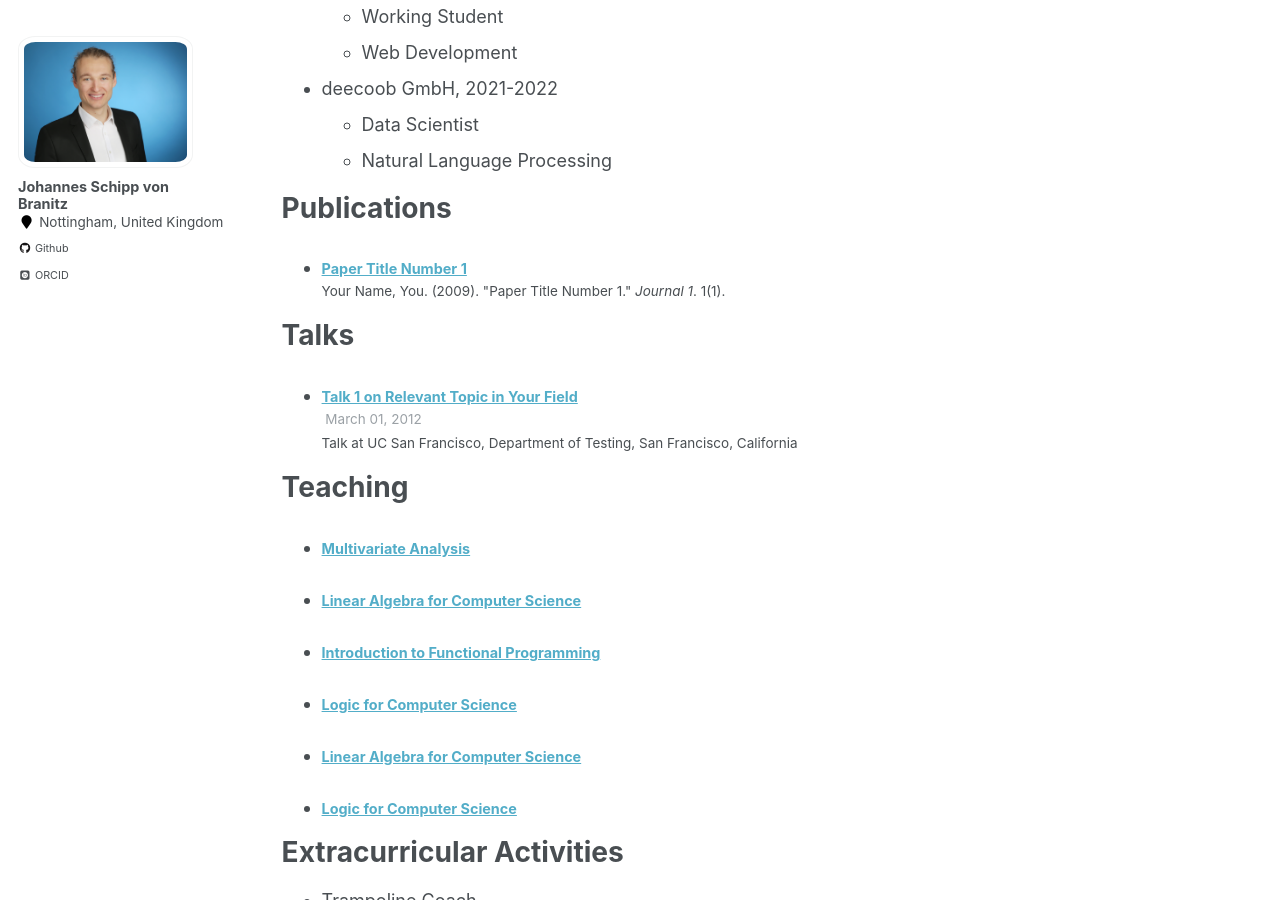
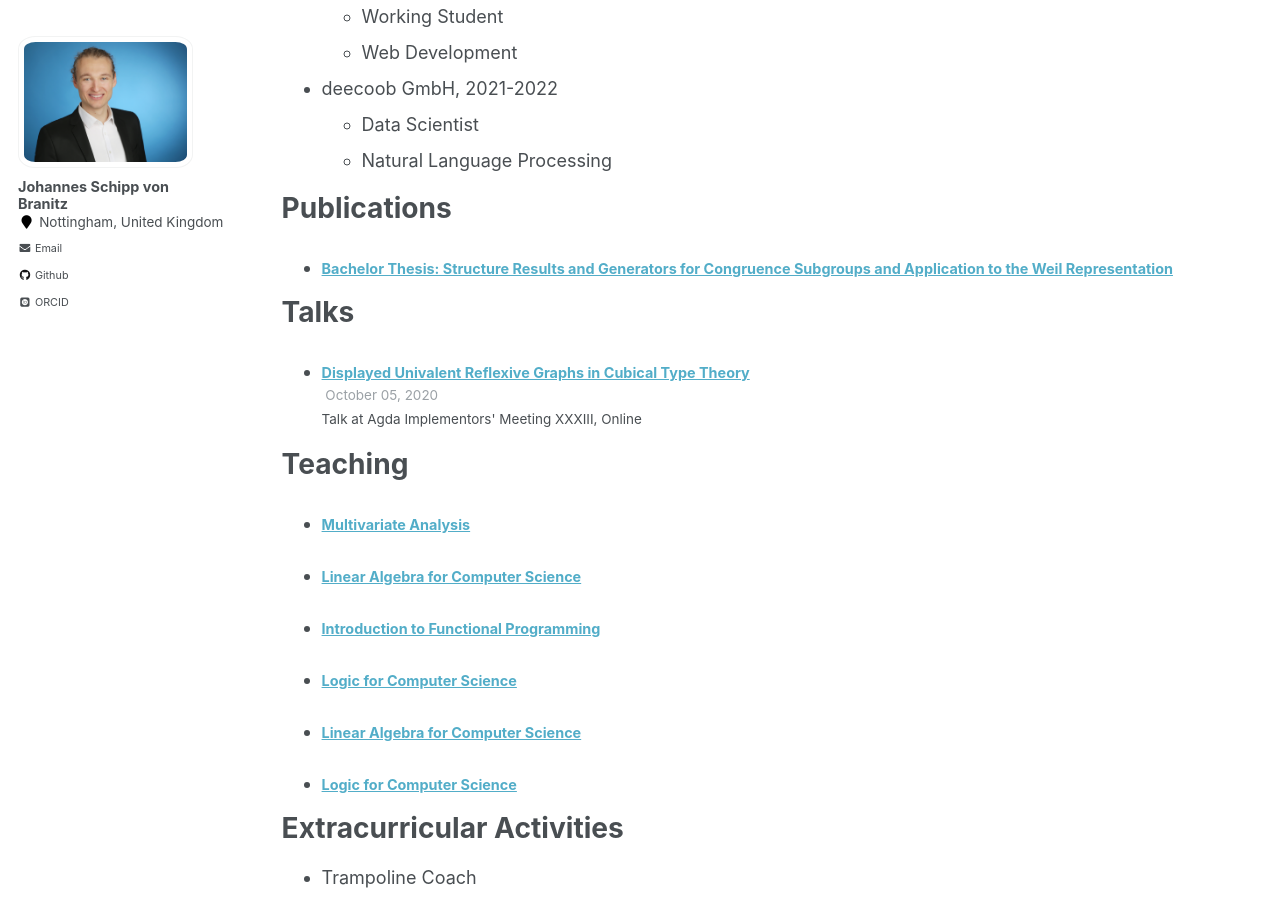
Before and after one commit to Schippmunk/Schippmunk.github.io, a Jekyll site: the page built from _pages/cv.md, in a window 1280 px wide and 900 px high, scrolled down 558 px. Built offline with Jekyll 4.4.1, drawn with Linux system fonts in a browser that asks for light colours; some web fonts are replaced.

Commit message:
publications

```diff
--- a/_config.yml
+++ b/_config.yml
@@ -87,7 +87,7 @@ author:
   employer         :
   pubmed           :
   googlescholar    :
-  email            :
+  email            : "johannes.schippvonbranitz@nottingham.ac.uk"
   researchgate     :  # example: "https://www.researchgate.net/profile/yourprofile"
   uri              :
   bitbucket        :
--- a/_publications/2009-10-01-paper-title-number-1.md
+++ /dev/null
@@ -1,15 +0,0 @@
----
-title: "Paper Title Number 1"
-collection: publications
-permalink: /publication/2009-10-01-paper-title-number-1
-excerpt: 'This paper is about the number 1. The number 2 is left for future work.'
-date: 2009-10-01
-venue: 'Journal 1'
-paperurl: 'http://academicpages.github.io/files/paper1.pdf'
-citation: 'Your Name, You. (2009). &quot;Paper Title Number 1.&quot; <i>Journal 1</i>. 1(1).'
----
-This paper is about the number 1. The number 2 is left for future work.
-
-[Download paper here](http://academicpages.github.io/files/paper1.pdf)
-
-Recommended citation: Your Name, You. (2009). "Paper Title Number 1." <i>Journal 1</i>. 1(1).
--- /dev/null
+++ b/_publications/2018-bachelor.md
@@ -0,0 +1,12 @@
+---
+title: "Bachelor Thesis: Structure Results and Generators for Congruence Subgroups and Application to the Weil Representation"
+collection: publications
+permalink: /publication/2018-bachelor
+excerpt:
+date: 2018-03-15
+venue:
+paperurl:
+citation:
+---
+
+[Download PDF](/files/bachelor.pdf)
--- a/_talks/2012-03-01-talk-1.md
+++ /dev/null
@@ -1,11 +0,0 @@
----
-title: "Talk 1 on Relevant Topic in Your Field"
-collection: talks
-type: "Talk"
-permalink: /talks/2012-03-01-talk-1
-venue: "UC San Francisco, Department of Testing"
-date: 2012-03-01
-location: "San Francisco, California"
----
-
-This is a description of your talk, which is a markdown files that can be all markdown-ified like any other post. Yay markdown!
--- /dev/null
+++ b/_talks/2020-durgs-aimxxxiii.md
@@ -0,0 +1,9 @@
+---
+title: "Displayed Univalent Reflexive Graphs in Cubical Type Theory"
+collection: talks
+type: "Talk"
+permalink: /talks/2020-durgs-aimxxxiii
+venue: "Agda Implementors' Meeting XXXIII"
+date: 2020-10-05
+location: "Online"
+---
```
Also changed, not shown: 1 other file.
